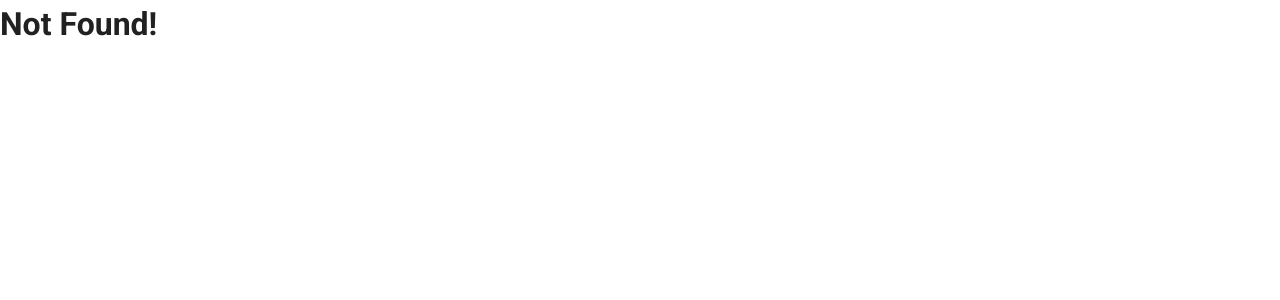
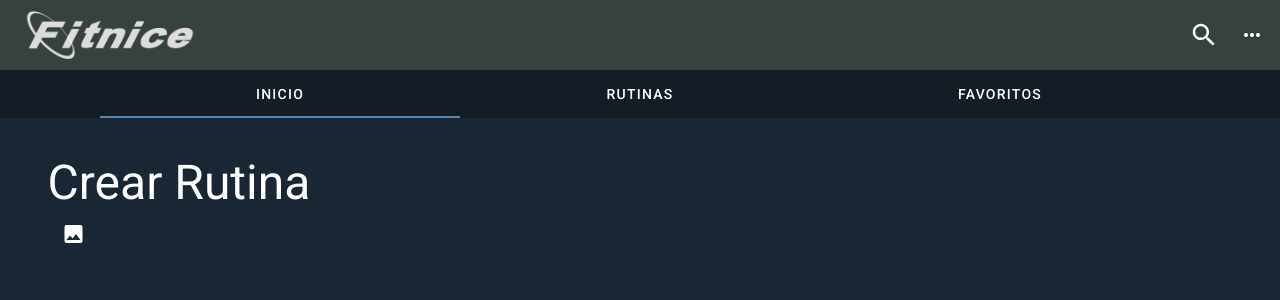
Before and after one commit to Pedro-UwU/TP_HCI, a Vue app in the folder fitnice/: page /#/create in a window 1280 px wide. Before the commit this address had no page. Shown: the top 300 px of the page. Built offline with nearby package versions, Linux system fonts and the light colour scheme.

Commit message:
peleandome con la rutina turururu

```diff
--- /dev/null
+++ b/fitnice/src/components/ProfileElements.vue
@@ -0,0 +1,39 @@
+<template>
+  <v-list class="transparent">
+    <v-container v-for="element in profileElements" :key="element.title">
+      <v-list-item>
+        <v-list-item-content>
+          <v-list-item-group>
+            <v-list-item-title class="transparent white--text font-weight-bold text-h6">{{ element.title }}</v-list-item-title>
+          </v-list-item-group>
+        </v-list-item-content>
+        <v-list-item-action>
+          <v-list-item-subtitle right class="transparent white--text">{{ element.content }}</v-list-item-subtitle>
+        </v-list-item-action>
+      </v-list-item>
+      <v-divider class="white"></v-divider>
+    </v-container>
+  </v-list>
+</template>
+
+<script>
+export default {
+  name: "ProfileElements",
+  data: function () {
+    return {
+      profileElements: [
+        {title: "Nombre", content: 'John'},
+        {title: "Apellido", content: 'Doe'},
+        {title: "E-mail", content: 'jonh@email.com'},
+        {title: "Usuario", content: 'jDoe22'},
+        {title: "Pais", content: ""},
+        {title: "Fecha de Nacimiento", content: ""}
+      ]
+    }
+  }
+}
+</script>
+
+<style scoped>
+
+</style>
--- a/fitnice/src/main.js
+++ b/fitnice/src/main.js
@@ -9,6 +9,7 @@ import Routines from "./views/Routines";
 import Favorites from "./views/Favorites";
 import Profile from "./views/Profile";
 import Register from "./views/Register";
+import CreateRoutine from "@/views/CreateRoutine";
 
 Vue.config.productionTip = false
 Vue.use(VueRouter);
@@ -21,6 +22,7 @@ const router = new VueRouter({
     { path:'/favorites', component: Favorites},
     { path:'/profile', component: Profile},
     { path: '/register', component: Register},
+    { path: '/create', component: CreateRoutine},
     { path: '*', component: NotFound }
   ]
 });
--- a/fitnice/src/views/CreateRoutine.vue
+++ b/fitnice/src/views/CreateRoutine.vue
@@ -1,10 +1,34 @@
 <template>
-
+  <v-app style="background: #192633">
+    <c-header/>
+    <v-container class="my-10">
+      <v-row align="center">
+        <div class=" white--text text-h3" >
+          Crear Rutina
+        </div>
+      </v-row>
+      <v-row>
+        <v-col>
+          <v-card class="transparent white--text" style="border-width: 2px; border-color: white" flat outlined="true">
+            <v-container>
+              <v-row align="center">
+                <v-icon class="white--text" align="center">mdi-image</v-icon>
+              </v-row>
+            </v-container>
+          </v-card>
+        </v-col>
+      </v-row>
+    </v-container>
+  </v-app>
 </template>
 
 <script>
+import Header from "@/components/Header";
 export default {
-  name: "CreateRoutine"
+  name: "CreateRoutine",
+  components : {
+    CHeader: Header
+  }
 }
 </script>
 
--- a/fitnice/src/views/Profile.vue
+++ b/fitnice/src/views/Profile.vue
@@ -4,7 +4,7 @@
     <div>
       <v-container class="my-10">
         <v-row>
-          <div class=" white--text text-h3 mx-16">
+          <div class=" white--text text-h3" align="center">
             Perfil
           </div>
         </v-row>
@@ -17,21 +17,7 @@
             </v-btn>
           </v-col>
           <v-col>
-            <v-list class="transparent">
-              <v-container v-for="element in profileElements" :key="element.title">
-                <v-list-item>
-                  <v-list-item-content>
-                    <v-list-item-group>
-                      <v-list-item-title class="transparent white--text font-weight-bold text-h6">{{ element.title }}</v-list-item-title>
-                    </v-list-item-group>
-                  </v-list-item-content>
-                  <v-list-item-action>
-                    <v-list-item-subtitle right class="transparent white--text">{{ element.content }}</v-list-item-subtitle>
-                  </v-list-item-action>
-                </v-list-item>
-                <v-divider class="white"></v-divider>
-              </v-container>
-            </v-list>
+            <ProfileElements></ProfileElements>
           </v-col>
         </v-row>
         <v-row class="mt-5">
@@ -55,23 +41,12 @@
 
 <script>
 import Header from "@/components/Header";
-
+import ProfileElements from "@/components/ProfileElements";
 export default {
   name: "Profile",
   components: {
-    CHeader: Header
-  },
-  data: function () {
-    return {
-      profileElements: [
-        {title: "Nombre", content: 'John'},
-        {title: "Apellido", content: 'Doe'},
-        {title: "E-mail", content: 'jonh@email.com'},
-        {title: "Usuario", content: 'jDoe22'},
-        {title: "Pais", content: ""},
-        {title: "Fecha de Nacimiento", content: ""}
-      ]
-    }
+    CHeader: Header,
+    ProfileElements: ProfileElements
   }
 }
 </script>
```
